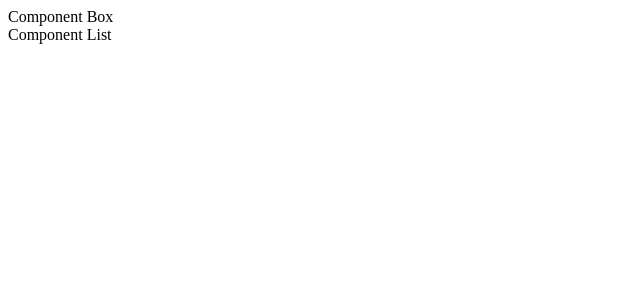
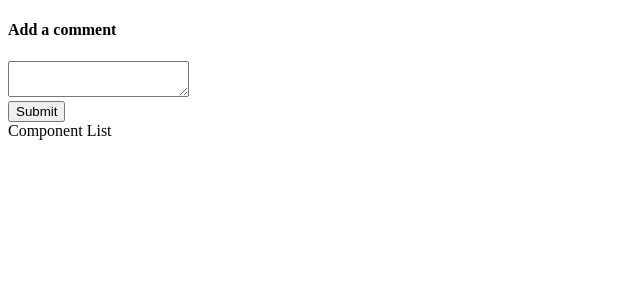
Before and after one commit to ngoctutrang/TestReact, a React (Create React App) app: page / in a window 1280 px wide. Shown: the top 300 px of the page, without its empty margins (0-640 px from the left). Built offline with nearby package versions, Linux system fonts and the light colour scheme.

Commit message:
create component CommentBox

```diff
--- a/src/components/CommentBox.js
+++ b/src/components/CommentBox.js
@@ -1,5 +1,15 @@
-import React from 'react';
+import React, { Component } from 'react'
 
-export default () => {
-    return <div>Component Box</div>
+export default class CommentBox extends Component {
+    render() {
+        return (
+            <form>
+                <h4>Add a comment</h4>
+                <textarea />
+                <div>
+                    <button>Submit</button>
+                </div>
+            </form>
+        )
+    }
 }
```
